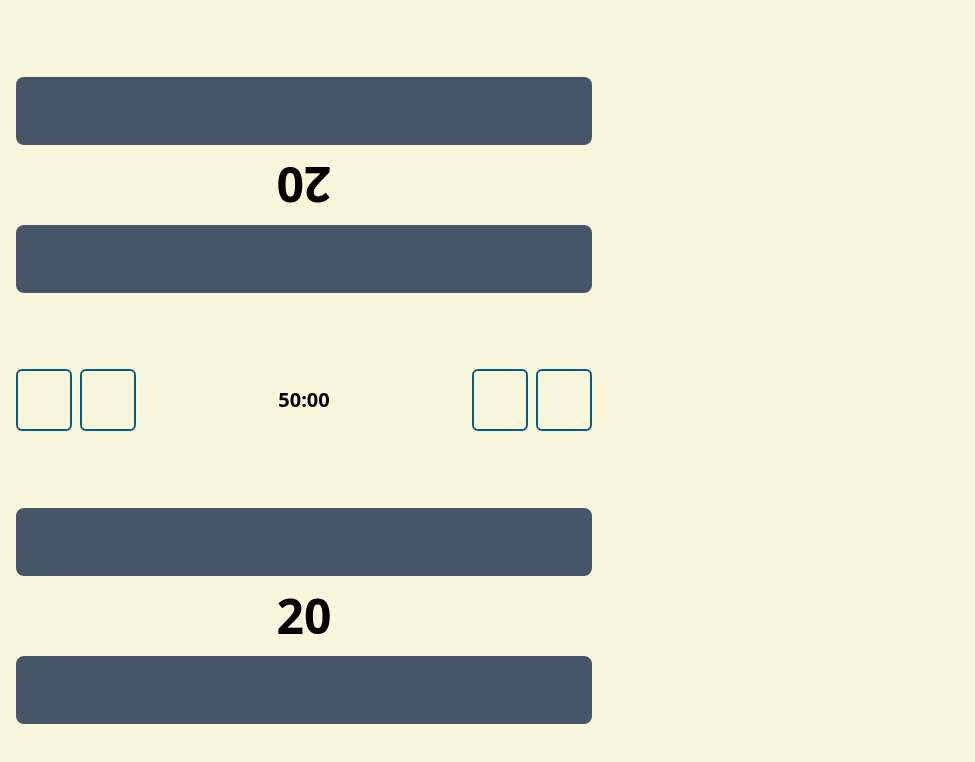
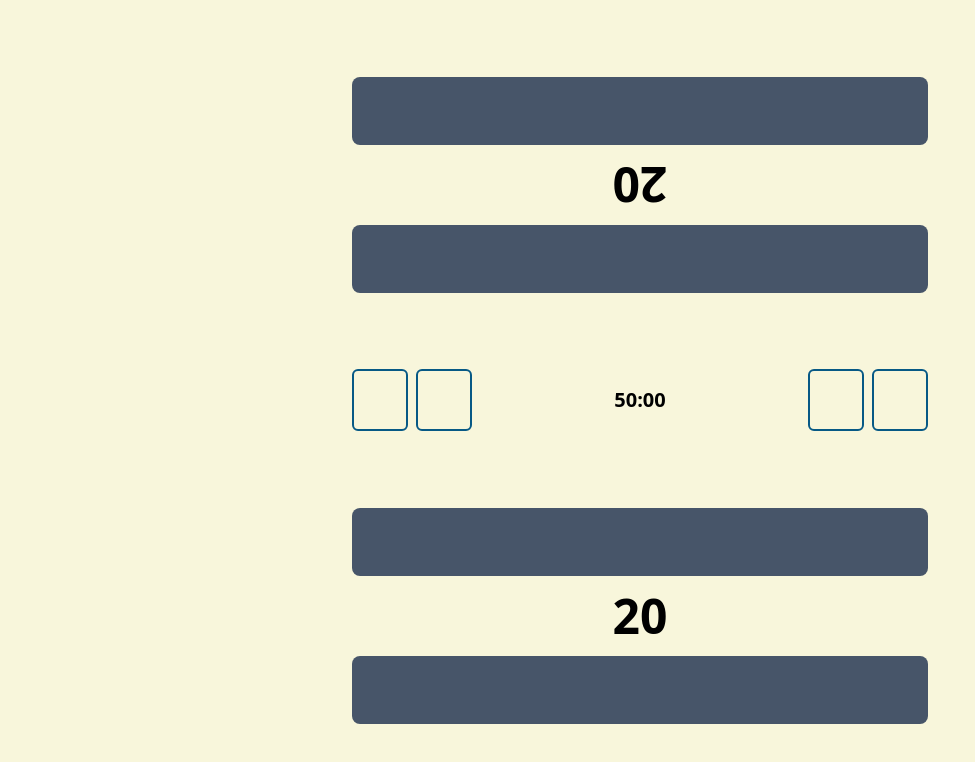
Before and after one commit to axelfriberg/lifelink, a React (Vite) app: page / in a window 1280 px wide. Shown: the top 762 px of the page, without its empty margins (0-975 px from the left). Built offline with nearby package versions, Linux system fonts and the light colour scheme; some icons are missing.

Commit message:
Center desktop layout

```diff
--- a/src/App.tsx
+++ b/src/App.tsx
@@ -43,7 +43,7 @@ function App() {
 
   return (
     <div className="bg-plains h-dvh px-4 flex flex-col">
-      <div className="flex flex-col w-full max-w-xl h-full">
+      <div className="flex flex-col w-full max-w-xl h-full mx-auto">
         <LifeCounter
           className="rotate-180 my-auto"
           life={player1.life}
```
